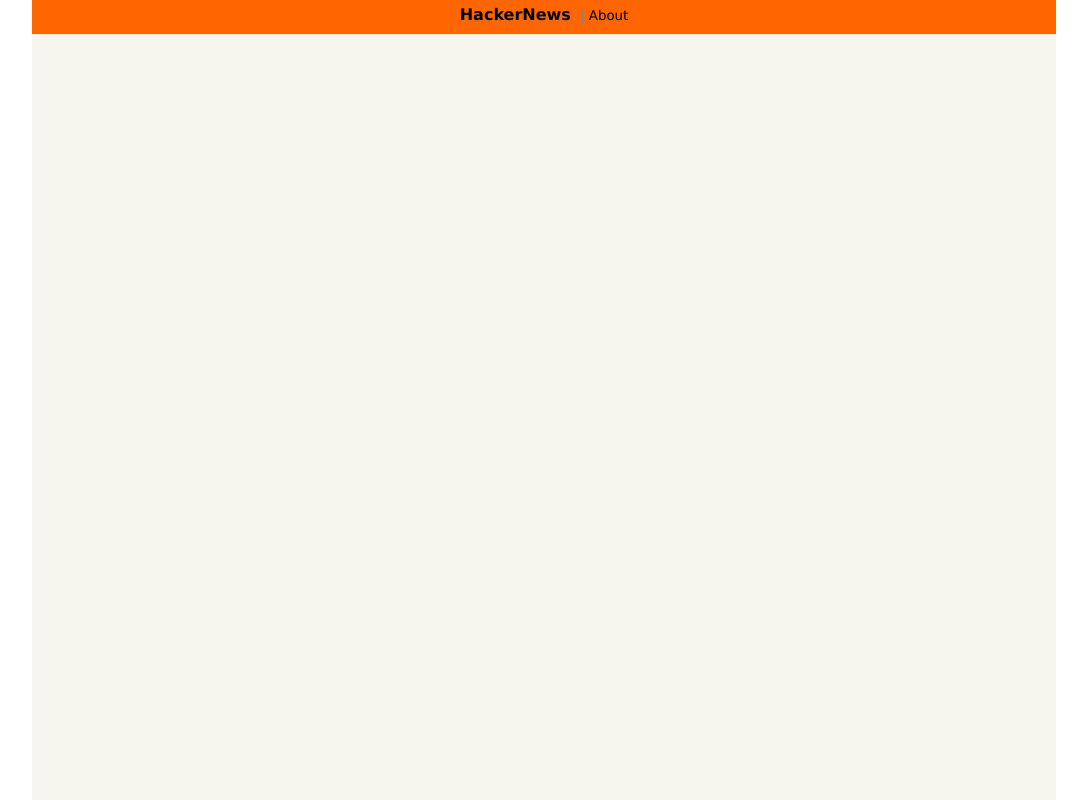
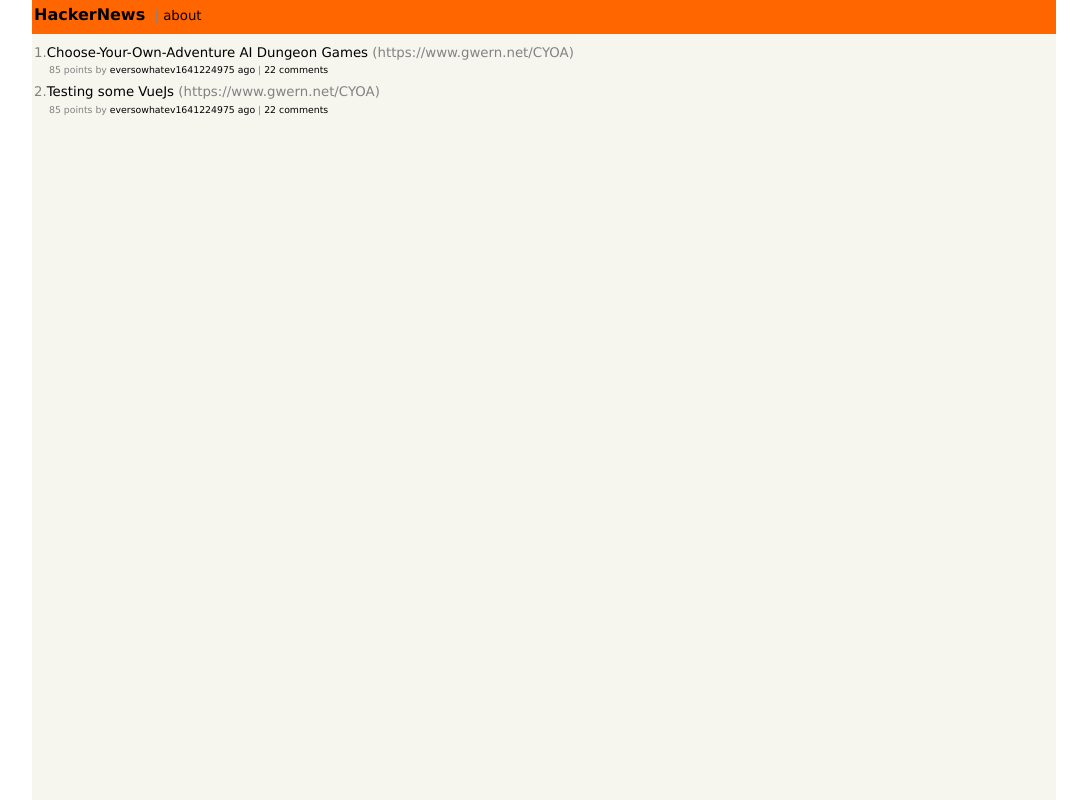
Before and after one commit to mvanbrummen/hacker-news-clone, a Vue app in the folder frontend/: page / in a window 1280 px wide. Shown: the whole page, without its empty margins (96-1183 px from the left). Built offline with nearby package versions, Linux system fonts and the light colour scheme.

Commit message:
Added basic home page

```diff
--- a/frontend/src/App.vue
+++ b/frontend/src/App.vue
@@ -1,7 +1,7 @@
 <template>
   <div id="nav">
     <router-link to="/" class="logo">HackerNews</router-link> |
-    <router-link to="/about" class="nav-link">About</router-link>
+    <router-link to="/about" class="nav-link">about</router-link>
   </div>
   <router-view />
 </template>
@@ -10,7 +10,6 @@
 #app {
   -webkit-font-smoothing: antialiased;
   -moz-osx-font-smoothing: grayscale;
-  text-align: center;
 
   font-family: Verdana, Geneva, sans-serif;
   font-size: 10pt;
--- a/frontend/src/components/Items.vue
+++ b/frontend/src/components/Items.vue
@@ -1,16 +1,73 @@
 <template>
-  <div class="hello"></div>
+  <div class="container u-pull-left">
+    <div v-for="(item, idx) in itemList" :key="idx" class="story">
+      <div class="row">
+        <span class="rank title">{{ idx + 1 }}.</span>
+        <a v-bind:href="item.url"> {{ item.title }}</a>
+        <span class="sitestr comhead"
+          ><a v-bind:href="item.url" class="title"> ({{ item.url }})</a></span
+        >
+      </div>
+
+      <div class="row subtext">
+        <span class="score">{{ item.score }} points</span> by
+        <span class="user"
+          ><a v-bind:href="'#'">{{ item.by }}</a></span
+        >
+        <span class="age">
+          <a v-bind:href="'#'"> {{ item.time }} ago</a></span
+        >
+        |
+        <span class="comments"
+          ><a v-bind:href="'#'">{{ item.descendants }} comments</a></span
+        >
+      </div>
+    </div>
+  </div>
 </template>
 
 <script>
 export default {
   name: "Items",
   props: {
-    itemList: [],
+    itemList: {
+      type: Array,
+      required: false,
+    },
   },
 };
 </script>
 
 <!-- Add "scoped" attribute to limit CSS to this component only -->
 <style scoped>
+.container {
+  margin-top: 8px;
+  margin-left: 2px;
+}
+.story {
+  margin-bottom: 3px;
+}
+.title {
+  font-family: Verdana, Geneva, sans-serif;
+  font-size: 10pt;
+  color: #828282;
+}
+a {
+  color: #000000;
+  text-decoration: none;
+}
+.title a {
+  word-break: break-word;
+}
+.comhead {
+  font-family: Verdana, Geneva, sans-serif;
+  font-size: 8pt;
+  color: #828282;
+}
+.subtext {
+  font-family: Verdana, Geneva, sans-serif;
+  font-size: 7pt;
+  color: #828282;
+  margin-left: 15px;
+}
 </style>
--- a/frontend/src/views/About.vue
+++ b/frontend/src/views/About.vue
@@ -1,5 +1,14 @@
 <template>
   <div class="about">
-    <h1>This is an about page</h1>
+    <p>
+      Getting some practice with Kotlin and VueJS by building a HackerNews
+      clone.
+    </p>
   </div>
 </template>
+
+<style scoped>
+.about {
+  margin: 10px 0 0 10px;
+}
+</style>
--- a/frontend/src/views/Home.vue
+++ b/frontend/src/views/Home.vue
@@ -1,5 +1,5 @@
 <template>
-  <items></items>
+  <items :itemList="itemList"></items>
 </template>
 
 <script>
@@ -8,6 +8,44 @@
 
 export default {
   name: "Home",
+  data() {
+    return {
+      itemList: [
+        {
+          id: 29781928,
+          type: "story",
+          time: 1641224975,
+          text: null,
+          by: "eversowhatev",
+          descendants: 22,
+          score: 85,
+          title: "Choose-Your-Own-Adventure AI Dungeon Games",
+          kids: [
+            29787207, 29783808, 29788967, 29789154, 29788247, 29785209,
+            29787789, 29784220, 29783932, 29787188,
+          ],
+          url: "https://www.gwern.net/CYOA",
+          parent: null,
+        },
+        {
+          id: 33333,
+          type: "story",
+          time: 1641224975,
+          text: null,
+          by: "eversowhatev",
+          descendants: 22,
+          score: 85,
+          title: "Testing some VueJs",
+          kids: [
+            29787207, 29783808, 29788967, 29789154, 29788247, 29785209,
+            29787789, 29784220, 29783932, 29787188,
+          ],
+          url: "https://www.gwern.net/CYOA",
+          parent: null,
+        },
+      ],
+    };
+  },
   components: {
     Items,
   },
```
